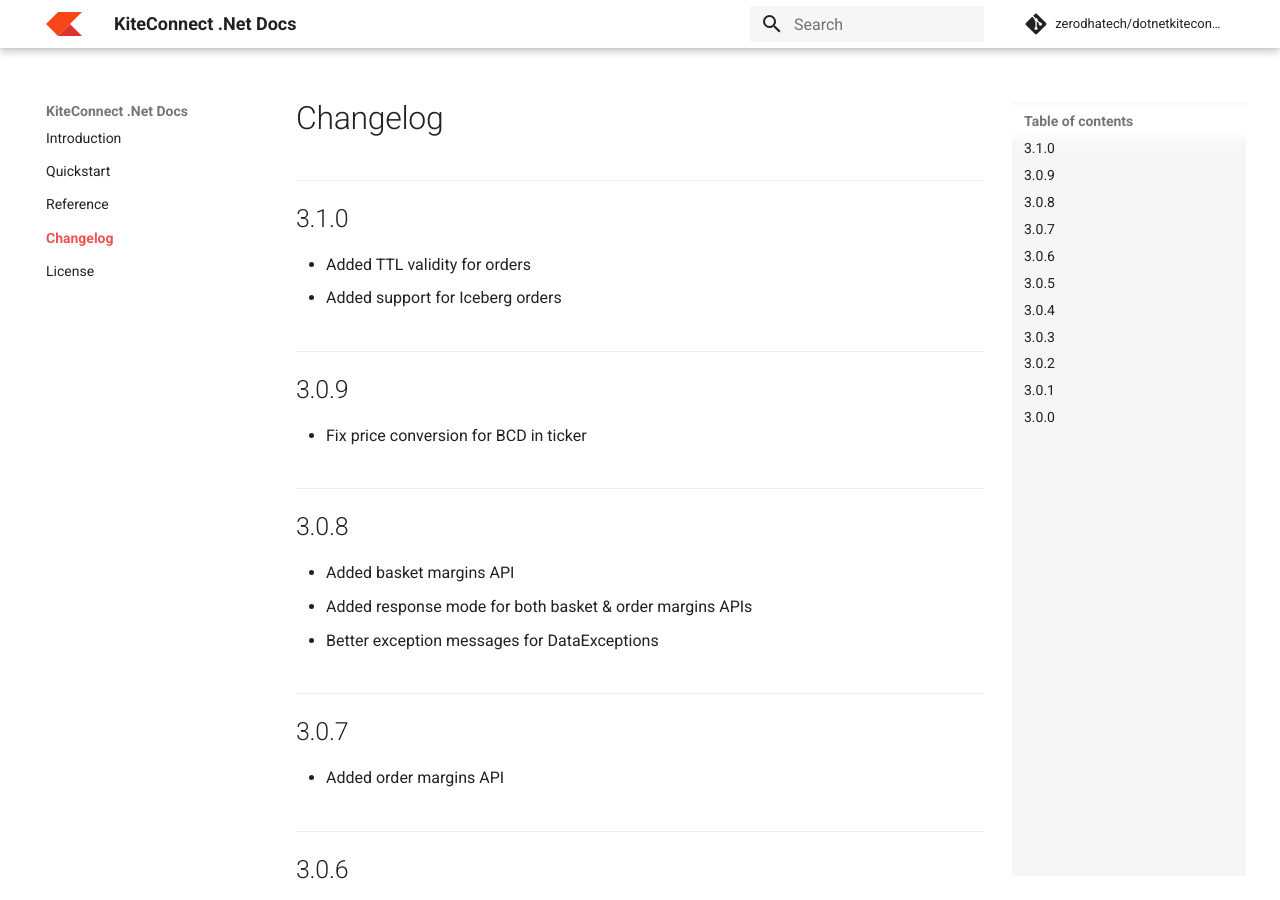
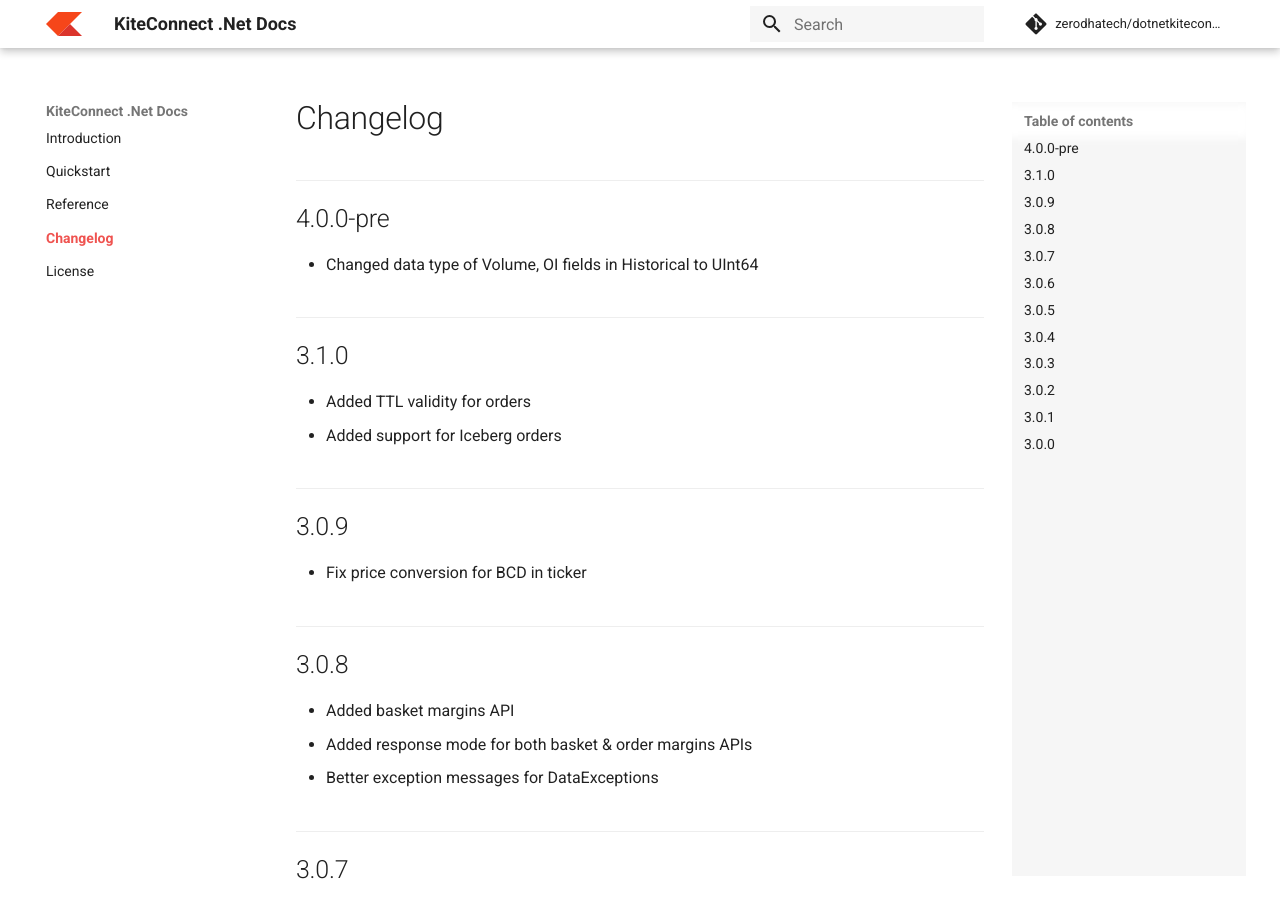
Before and after one commit to zerodha/dotnetkiteconnect, an MkDocs documentation site: the page built from Documentation/docs/changelog.md, in a window 1280 px wide and 900 px high. Built offline with MkDocs 1.6.1 and Material for MkDocs 9.7.7, drawn with Linux system fonts in a browser that asks for light colours; comment, search, counter and statistics services are not loaded.

Commit message:
version: bump to 4.0.0-pre

```diff
--- a/Documentation/docs/changelog.md
+++ b/Documentation/docs/changelog.md
@@ -1,3 +1,7 @@
+## 4.0.0-pre
+
+* Changed data type of Volume, OI fields in Historical to UInt64
+
 ## 3.1.0
 
 * Added TTL validity for orders
```
Also changed, not shown: CHANGELOG.md, 1 other file.
